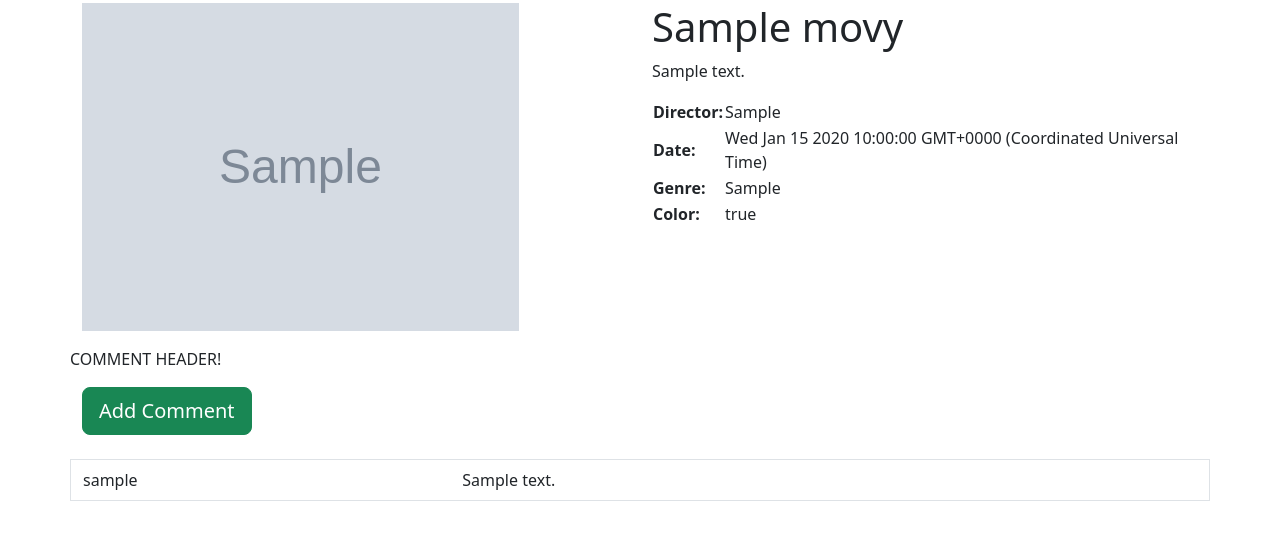
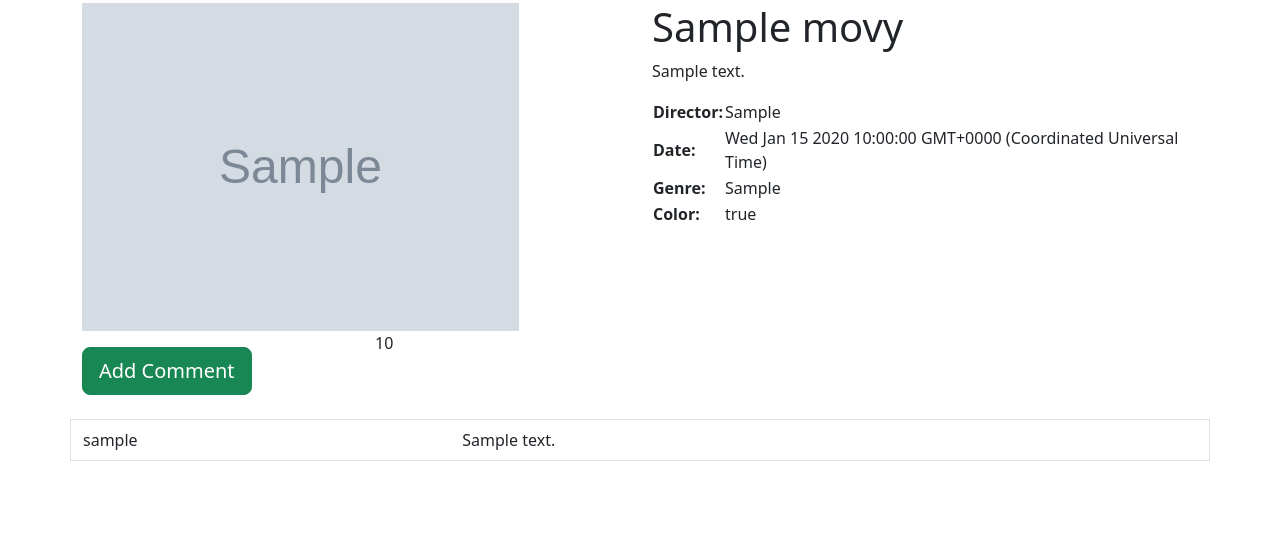
Before and after one commit to Shre-coder22/YELP_CLONE, a Node server app: page /movies/600000000000000000000001 in a window 1280 px wide. Shown: the part 77-617 px from the top of the page. Run offline with Node 20, Linux system fonts and the light colour scheme; tables that the repository leaves empty hold one stand-in row (values such as "Sample post"); grey boxes marked "Sample" are stand-in pictures; some libraries are stand-ins or nearby versions.

Commit message:
Refactoring vote buttons

```diff
--- a/index.js
+++ b/index.js
@@ -4,7 +4,7 @@ const bodyParser = require('body-parser');
 const mongoose = require('mongoose');
 const methodOverride = require('method-override');
 const flash = require('connect-flash');
-const morgan = require('morgan');
+// const morgan = require('morgan');
 const passport = require('passport');
 const localStrategy = require('passport-local').Strategy;
 const expressSession = require('express-session');
@@ -25,7 +25,11 @@ mongoose.connect(config.db.connection);
 
 app.set('view engine','ejs');
 app.use(express.static('public'));
-app.use(morgan('tiny'))
+app.use(express.json({
+    type: ['application/json','text/plain']
+}))
+
+// app.use(morgan('tiny'))
 app.use(bodyParser.urlencoded({extended:true}));
 app.use(methodOverride('_method'));
 app.use(expressSession({
--- a/models/movies.js
+++ b/models/movies.js
@@ -14,7 +14,9 @@ const movieSchema = new mongoose.Schema({
             ref: "User"
         },
         username: String
-    }
+    },
+    upvotes: [String],
+    downvotes: [String]
 });
 
 movieSchema.index({
--- /dev/null
+++ b/public/css/js/movies_show.js
@@ -0,0 +1,19 @@
+
+const upvoteBtn = document.getElementById("upvote_btn");
+const downvoteBtn = document.getElementById("downvote_btn");
+
+upvoteBtn.addEventListener("click", async function () {
+    const options = {
+        method: "POST",
+        headers: {
+            'Content-Type': 'application/json'
+        },
+        body: JSON.stringify({vote:'up'})
+    }
+
+    await fetch("/movies/vote",options)
+    .then(data => {
+        return data.json()
+    })
+
+})
--- a/routes/movies.js
+++ b/routes/movies.js
@@ -24,6 +24,12 @@ router.get("/genre/:genre", async (req,res) => {
     }else{
         res.send('Please enter a valid genre!');
     }
+});
+
+router.post("/vote", isLoggedIn, (req,res) => {
+    res.json({
+        message: "Voted!"
+    });
 })
 
 router.post('/', isLoggedIn ,async (req,res) => {
@@ -40,7 +46,9 @@ router.post('/', isLoggedIn ,async (req,res) => {
         owner: {
             id: req.user._id,
             username: req.user.username
-        }
+        },
+        upvotes: [req.user.username],
+        downvotes: []
     }
 
     try {
@@ -71,7 +79,7 @@ router.get('/search', async(req,res) => {
         console.log(error);
         res.send('Broken search');
     }
-})
+});
 
 router.get('/:id',async (req,res) => {
     try {
--- a/views/movie_show.ejs
+++ b/views/movie_show.ejs
@@ -38,12 +38,20 @@
             <% } %>
         </div>
     </div>
-    <div class="row mt-3 comment-header">
-        COMMENT HEADER!
+    <div class="row">
+        <a href="/movies/<%= foundMovie._id %>/comments/new" class="col-3">
+            <button class="btn btn-success btn-lg mt-3 mb-4">Add Comment</button>
+        </a>
+        <div class="col-2">
+            <% if (user) { %>
+                <button id="upvote_btn" class="btn btn-outline-success btn-lg mt-3"> + </button>
+            <% } %>
+            <span id="score" class="mt-1 mx-2"> 10 </span>
+            <% if (user) { %>
+                <button id="downvote_btn" class="btn btn-outline-success btn-lg mt-3"> - </button>
+            <% } %>
+        </div>
     </div>
-    <a href="/movies/<%= foundMovie._id %>/comments/new">
-        <button class="btn btn-success btn-lg mt-3 mb-4">Add Comment</button>
-    </a>
     <% comments.forEach((comment) => { %>
         <div class="row comment-container py-2 border">
             <div class="col-2 my-auto">
@@ -68,4 +76,6 @@
     <% }) %>
 </div>
 
+<script src="/js/movies_show.js"></script>
+
 <%- include('partials/footer') %>
```
